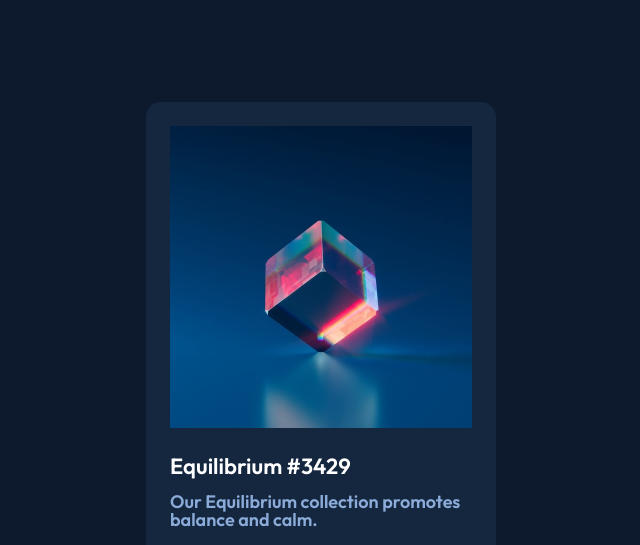
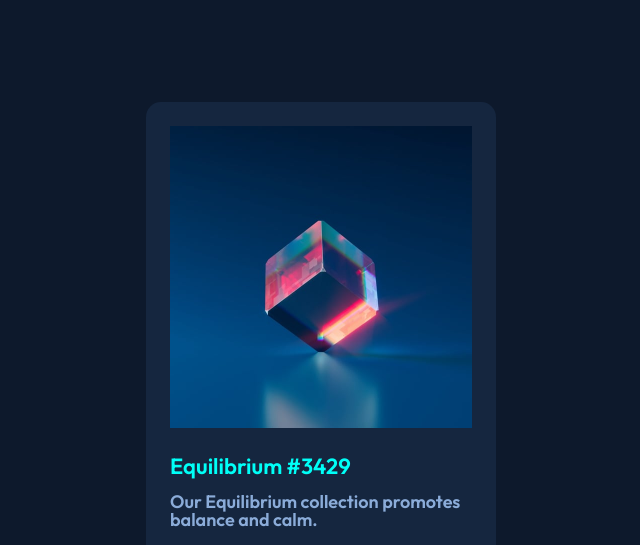
Before and after one commit to Georgesco11/homework-n5, a plain HTML site: page index.html in a window 1280 px wide. In both pictures the pointer is over the element "Equilibrium #3429". Shown: the top 545 px of the page, without its empty margins (319-959 px from the left). Drawn offline with Linux system fonts and the light colour scheme; a web font is replaced by a local one.

Commit message:
add radius and hover

```diff
--- a/css/style.css
+++ b/css/style.css
@@ -24,6 +24,10 @@ body{
     color: white;
     margin-left: 24px;
 }
+.heading:hover{
+    color:hsl(178, 100%, 50%);
+    cursor:pointer;
+}
 .equil-paragraph{
     color:#8BACD9;
     margin: 16px 24px 0 24px;
@@ -33,12 +37,6 @@ body{
     font-size: 18px;
 
 }
-/* .eth-box{
-    display: inline-block;
-}
-.clock-box{
-    display: inline-block;
-} */
 .eth-container{
     display: flex;
     width: 302px;
```
